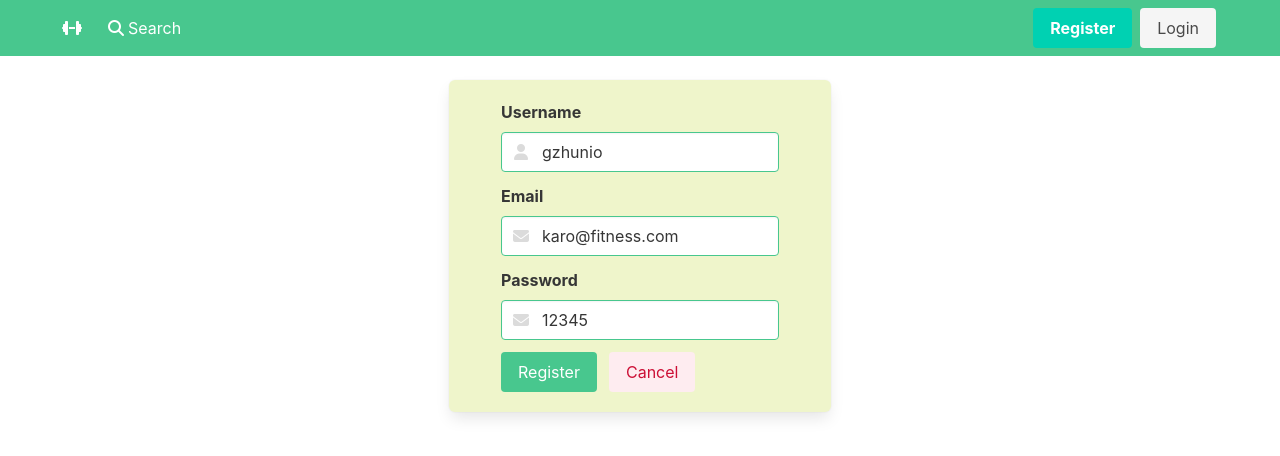
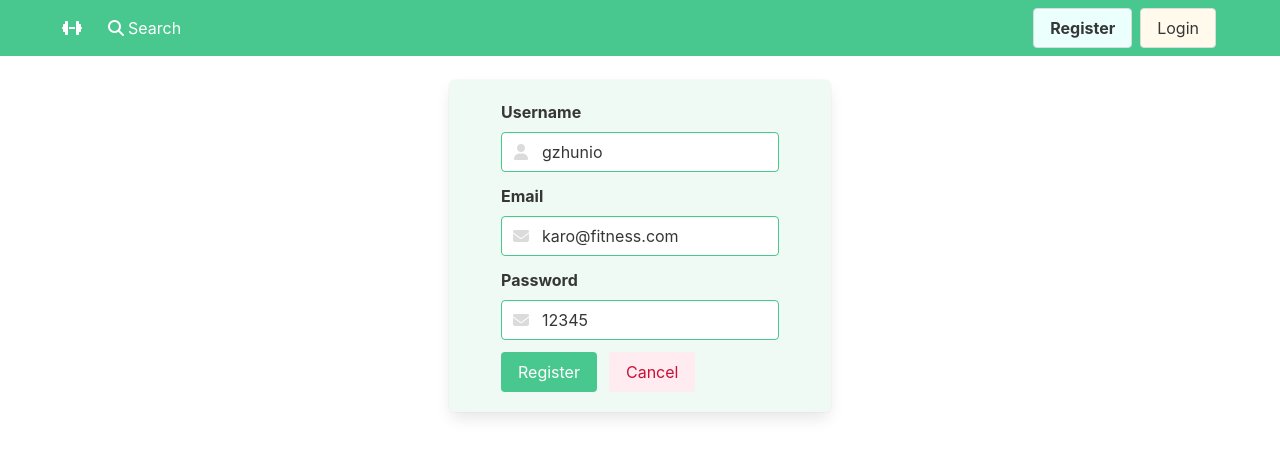
Before and after one commit to gfzhunio/Web-Development-Assignments, a Vue app in the folder client/: page /register in a window 1280 px wide. Shown: the top 456 px of the page. Built offline with nearby package versions, Linux system fonts and the light colour scheme.

Commit message:
added html and css

```diff
--- a/client/src/components/MyActivity.vue
+++ b/client/src/components/MyActivity.vue
@@ -21,7 +21,7 @@ reloadWorkouts();
 </script>
 
 <template>
-  <div class="container is-fluid is-max-desktop mt-3">
+  <div class="container is-fluid mt-5">
     <h1 class="title has-text-success-dark">My activity</h1>
 
     <button
--- a/client/src/components/NavBar.vue
+++ b/client/src/components/NavBar.vue
@@ -91,21 +91,21 @@ function onLogoutButtonClick() {
             <div class="buttons">
               <RouterLink
                 v-if="!currentUser"
-                class="button is-primary"
+                class="button has-background-primary-light"
                 to="/register"
               >
                 <strong>Register</strong>
               </RouterLink>
               <RouterLink
                 v-if="!currentUser"
-                class="button is-light"
+                class="button has-background-warning-light"
                 to="/login"
                 >Login</RouterLink
               >
-              <button v-if="currentUser" class="button is-light">{{ currentUser.username }}</button>
+              <button v-if="currentUser" class="button has-background-primary-light">Welcome {{ currentUser.username }}</button>
               <button
                 v-if="currentUser"
-                class="button is-light"
+                class="button has-background-warning-light"
                 @click="onLogoutButtonClick"
               >
                 Logout
--- a/client/src/views/Login.vue
+++ b/client/src/views/Login.vue
@@ -48,7 +48,7 @@ async function onLoginButtonClicked() {
 
       <!-- PASSWORD -->
       <div class="field">
-        <label class="label">Password</label>
+        <label class="label has-text-success-dark">Password</label>
         <div class="control has-icons-left has-icons-right">
           <input
             class="input is-success is-outlined"
--- a/client/src/views/Register.vue
+++ b/client/src/views/Register.vue
@@ -34,7 +34,7 @@ async function onRegisterButtonClicked() {
 </script>
 
 <template>
-  <div class="box mt-5 is-centered">
+  <div class="box mt-5 is-centered has-background-success-light">
     <div class="container is-fluid">
       <!-- USERNAME -->
       <div class="field">
@@ -108,7 +108,6 @@ async function onRegisterButtonClicked() {
 <style scoped>
 .box {
   margin: auto;
-  background-color: rgb(239, 245, 203);
   width: 382px;
 }
 </style>
--- a/client/src/views/Users.vue
+++ b/client/src/views/Users.vue
@@ -15,7 +15,7 @@ getUsers();
 </script>
 <template>
   <div class="container is-fluid">
-    <button class="button is-primary mt-5">
+    <button class="button is-success mt-5">
       <span class="icon is-small">
         <i class="fa-sharp fa-solid fa-plus"></i>
       </span>
@@ -24,7 +24,7 @@ getUsers();
   </div>
   <div class="container is-fluid mt-2">
     <table
-      class="table is-bordered is-stripped is-narrow is-hoverable is-fullwidth"
+      class="table is-bordered is-stripped is-narrow is-hoverable is-fullwidth has-background-success-light"
     >
       <thead>
         <tr>
```
